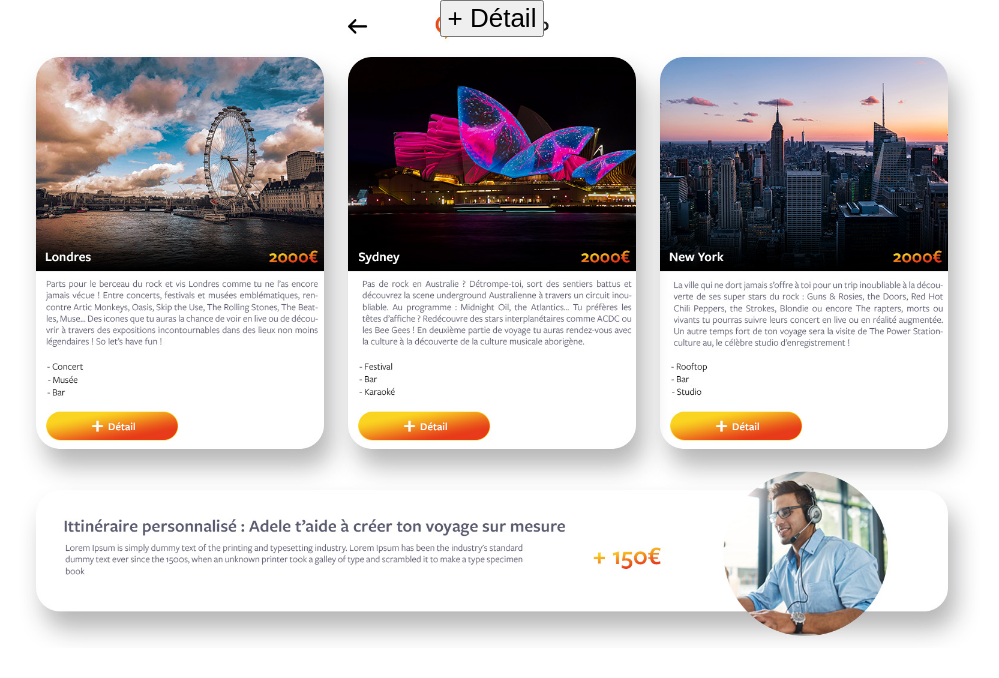
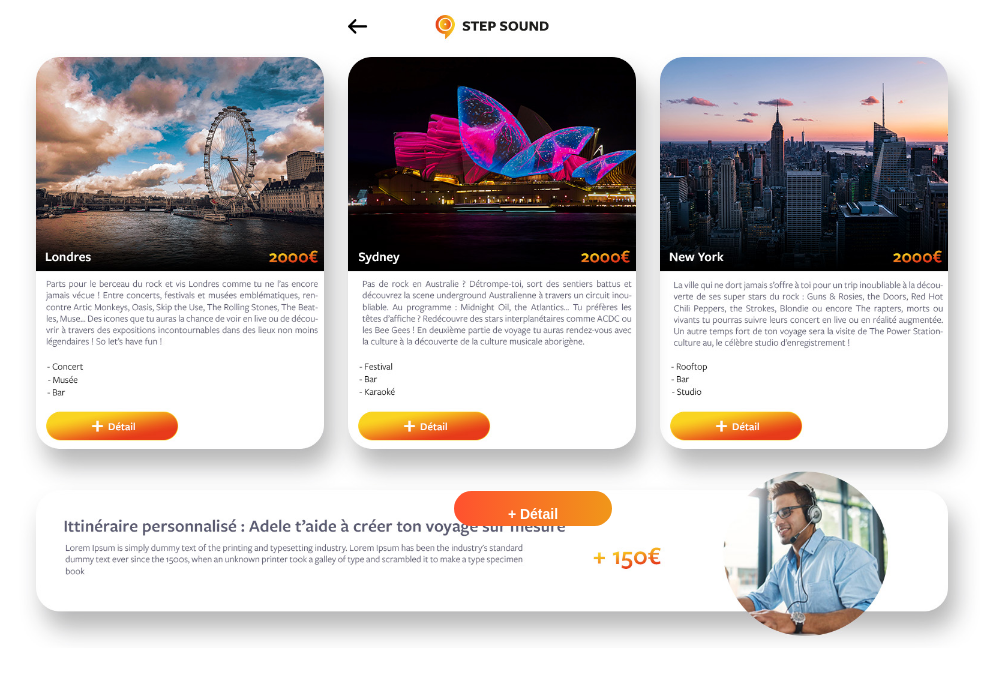
Before and after one commit to ClementDalrue/coding-stones, a React (Vite) app: page /propositions in a window 1280 px wide. Shown: the top 678 px of the page, without its empty margins (148-1147 px from the left). Built offline with nearby package versions, Linux system fonts and the light colour scheme.

Commit message:
page propositions

```diff
--- a/src/App.css
+++ b/src/App.css
@@ -52,6 +52,38 @@ button {
   background-size: 90%;
 }
 
+.proposition-btn {
+  font-size: 14px;
+  color: white;
+  position: absolute;
+  top: 481px;
+  height: 35px;
+  width: 158px;
+  border-radius: 30px;
+  border: none;
+  left: 592px;
+  font-weight: bold;
+text-align: center;
+}
+
+  .proposition-btn {background-image: linear-gradient(to right, #FF512F 0%, #F09819  51%, #FF512F  100%)}
+  .proposition-btn {
+     margin: 10px;
+     padding: 15px 45px;
+     text-align: center;
+     transition: 0.5s;
+     background-size: 200% auto;
+     color: white;
+   }
+
+   .proposition-btn:hover {
+     background-position: right center; /* change the direction of the change here */
+     color: #fff;
+     text-decoration: none;
+   }
+
+
+
 
 
 /* CSS détails */
--- a/src/Propositions.jsx
+++ b/src/Propositions.jsx
@@ -1,12 +1,13 @@
-import React from 'react';
-import proposition from './proposition.jpg'
+import React from "react";
+import { Link } from "react-router-dom";
 
 const Propositions = () => {
-    return (
-        <div className="proposition-bg">
-            <button className="proposition-btn">+ Détail</button>
-        </div>
-    );
+  return (
+    <div className="proposition-bg">
+
+      <Link to="/details"><button className="proposition-btn">+ Détail</button></Link>
+    </div>
+  );
 };
 
 export default Propositions;
```
